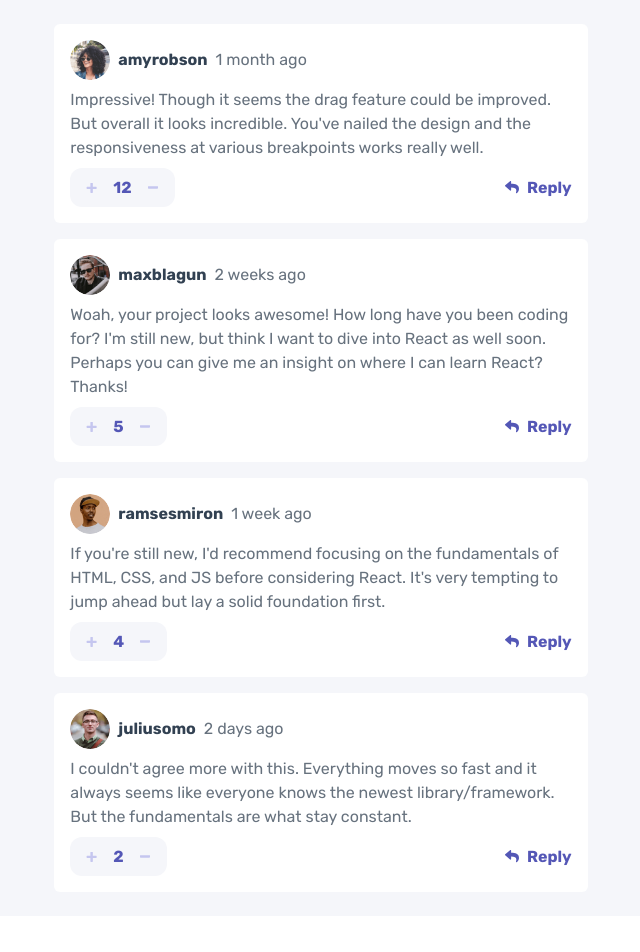
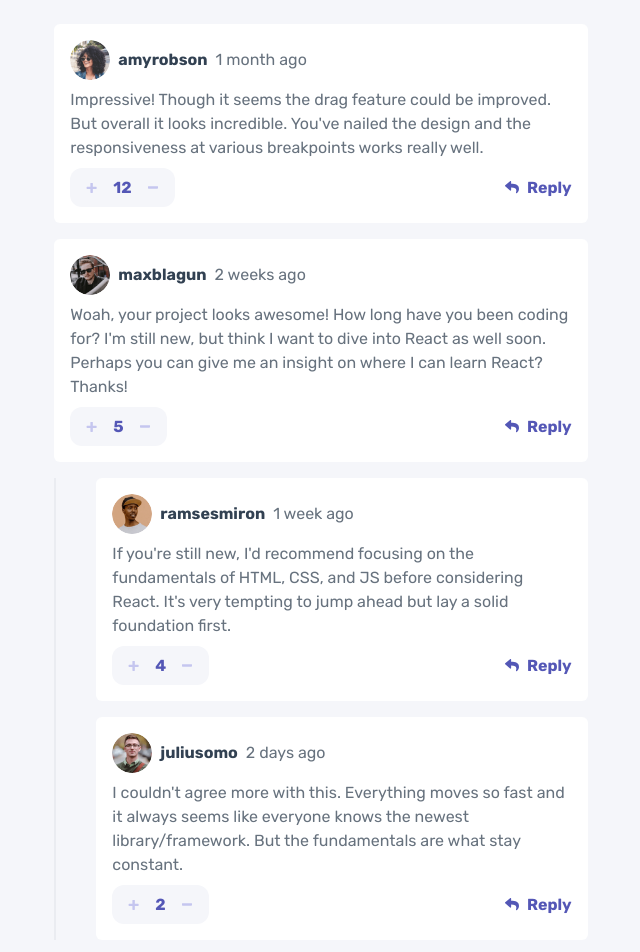
Before and after one commit to Silas310/interactive-comments-section, a React (Vite) app: page / in a window 1280 px wide. Shown: the top 952 px of the page, without its empty margins (319-959 px from the left). Before the commit the page ends 916 px from the top, so only its background shows below. Built offline with nearby package versions, Linux system fonts and the light colour scheme.

Commit message:
style: add right border to replies

```diff
--- a/src/components/Comment.jsx
+++ b/src/components/Comment.jsx
@@ -35,7 +35,7 @@ function Comment({ profileImage, username, comment, time, likes, replies }) {
         </div>
 
         {replies?.length > 0 && (
-          <div className="flex flex-col gap-4">
+          <div className="flex flex-col gap-4 border-l-2 border-grey-100 pl-4 md:pl-10">
             {replies.map((reply) => (
               <Comment
                 key={reply.id}
```
